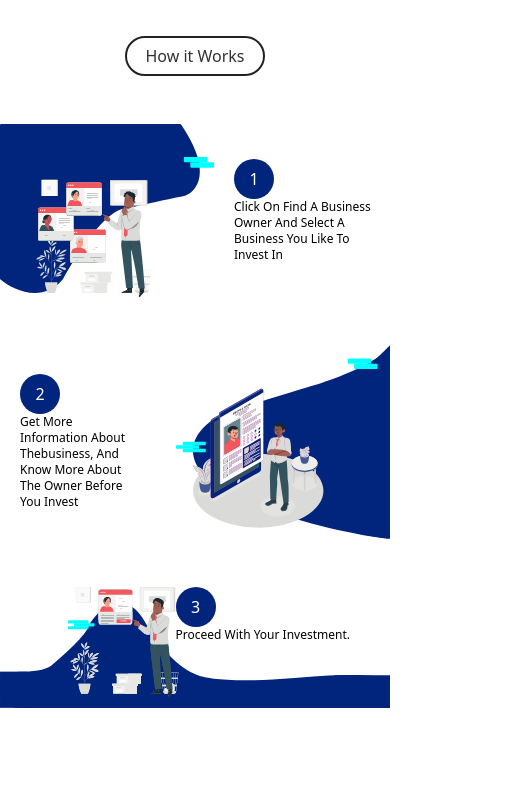
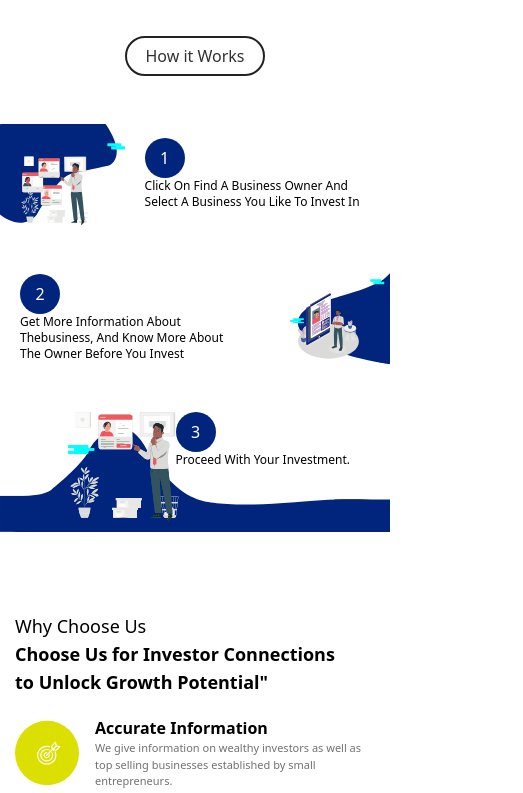
Before and after one commit to Josh565565/proinvestors, a React (Create React App) app: page / in a window 390 px wide. Shown: the part 920-1713 px from the top of the page, 523 px wide, since content can reach past the window. Built offline with nearby package versions, Linux system fonts and the light colour scheme.

Commit message:
updated Home page

```diff
--- a/src/LandingPage.js
+++ b/src/LandingPage.js
@@ -5,7 +5,7 @@ import Main from "./components/Landingpage/Main";
 
 function LandingPage() {
   return (
-    <div>
+    <div className="overflow-hidden">
       <Nav />
       <Hero />
       <Main />
--- a/src/components/Landingpage/Hero.js
+++ b/src/components/Landingpage/Hero.js
@@ -7,7 +7,7 @@ import Nav from "./Nav";
 
 function Hero() {
   return (
-    <div>
+    <div className="overflow-hidden">
       {/* <Nav /> */}
       <div className="bg-hero-bg bg-primary bg-[length:400px] lg:h-[500px] md:h-[420px] bg-no-repeat bg-right-bottom px-[6%] md:bg-[length:400px] lg:bg-[length:500px]">
         <div className="md:flex gap-16 justify-between items-center pt-6">
--- a/src/components/Landingpage/Main.js
+++ b/src/components/Landingpage/Main.js
@@ -17,8 +17,8 @@ import Robert from "./images/robert.svg";
 
 function Main() {
   return (
-    <div>
-      <div className="flex justify-evenly pt-5">
+    <div className=" overflow-hidden">
+      <div className="flex justify-evenly pt-5 overflow-hidden">
         <div>
           <p className="text-2xl font-bold text-secondary md:text-3xl">200+</p>
           <p className="text-[#222222] text-[0.8125rem] md:text-[1rem]">
@@ -44,14 +44,14 @@ function Main() {
         </div>
       </div>
       <div>
-        <div className="flex gap-5 items-center justify-between mt-12">
+        <div className="flex gap-5 items-center justify-between mt-12 overflow-hidden">
           <img
             src={MAIN1}
             alt="Side image 1"
-            className="w-[214px] sm:w-[314px] md:w-[325px]"
+            className="w-[214px] sm:w-[314px] md:w-[325px] overflow-hidden"
           />
           <div>
-            <p className="flex items-center justify-center rounded-full bg-primary text-white w-10 h-10 ">
+            <p className="flex items-center justify-center rounded-full bg-primary text-white w-10 h-10 overflow-hidden">
               1
             </p>
             <p className="text-xs w-[90%] capitalize md:text-sm">
@@ -64,7 +64,7 @@ function Main() {
           <img
             src={MAIN2}
             alt="Side image 1"
-            className="w-[214px] sm:w-[314px] md:w-[325px]"
+            className="w-[214px] sm:w-[314px] md:w-[325px] overflow-hidden"
           />
           <div className="pl-5">
             <p className="flex items-center justify-center rounded-full bg-primary text-white w-10 h-10 ">
@@ -79,7 +79,7 @@ function Main() {
         <div className=" mt-12 relative">
           <div className="flex flex-col items-end absolute right-10">
             <div className="flex flex-col">
-              <p className="flex items-center justify-center rounded-full bg-primary text-white w-10 h-10 ">
+              <p className="flex items-center justify-center rounded-full bg-primary text-white w-10 h-10 overflow-hidden">
                 3
               </p>
               <p className="text-xs capitalize md:text-sm md:pr-32">
@@ -87,10 +87,10 @@ function Main() {
               </p>
             </div>
           </div>
-          <img src={MAIN3} alt="Side image 1" className="" />
+          <img src={MAIN3} alt="Side image 1" className="overflow-hidden" />
         </div>
       </div>
-      <div className="flex flex-col items-center mt-20 md:flex-row md:justify-center md:gap-2">
+      <div className="flex flex-col items-center mt-20 md:flex-row md:justify-center md:gap-2 overflow-hidden">
         <div>
           <div className="">
             <p className="text-b text-lg">Why Choose Us</p>
@@ -99,7 +99,7 @@ function Main() {
             </h3>
           </div>
           <div className="flex gap-4 mt-5">
-            <img src={INFO1} alt="" className="w-16" />
+            <img src={INFO1} alt="" className="w-16 overflow-hidden" />
             <div className="">
               <h3 className="text-b text-base font-bold">
                 Accurate Information
```
